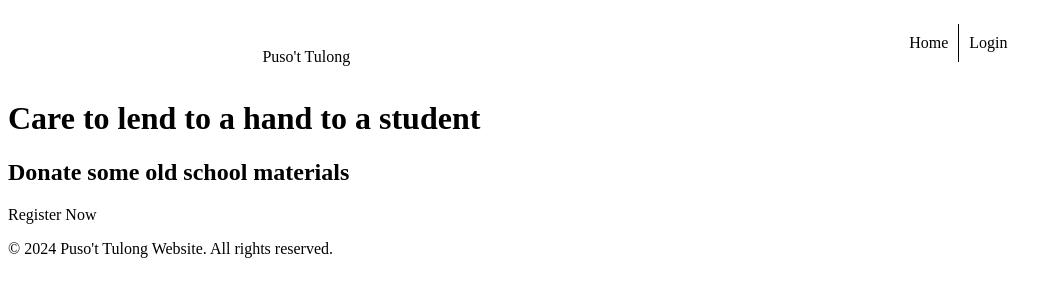
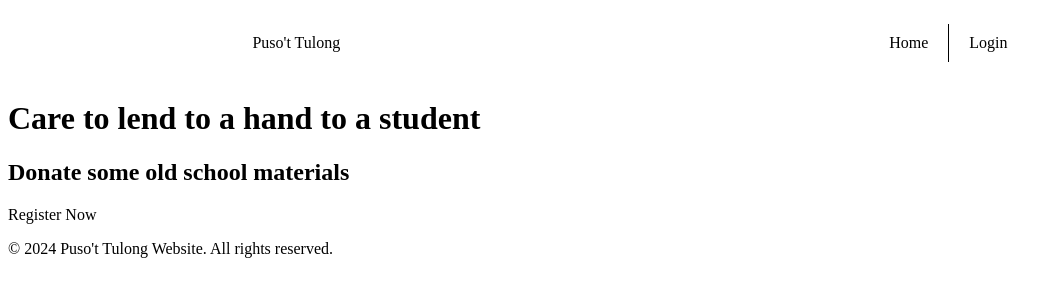
Before and after one commit to necriesa/puso-t-tulong, a Flask app: page / in a window 1280 px wide. Shown: the top 300 px of the page, without its empty margins (0-1062 px from the left). Run offline with Flask 3, Linux system fonts and the light colour scheme.

Commit message:
fixed website title alignment in navbar

```diff
--- a/static/css/main.css
+++ b/static/css/main.css
@@ -2,6 +2,7 @@
   color: black;
   background-color: white;
   text-decoration: none;
+  align-self: center;
 }
 
 .anchor-button{
@@ -13,7 +14,7 @@
 .navbar-container{
   display: flex;
   justify-content: space-around;
-  align-items: baseline;
+  align-content: baseline;
   border-bottom: 1px solid white;
 }
 
@@ -26,7 +27,6 @@
 .navbar ul{
   display: inline;
   list-style-type: none;
-  overflow: hidden;
 }
 .navbar li{
   list-style-type: none;
@@ -34,6 +34,8 @@
   justify-content: space-around;
   text-align: center;
   padding: 10px;
+  padding-right: 20px;
+  padding-left: 20px;
   float: left;
 }
 .navbar li:not(:last-child){
```
